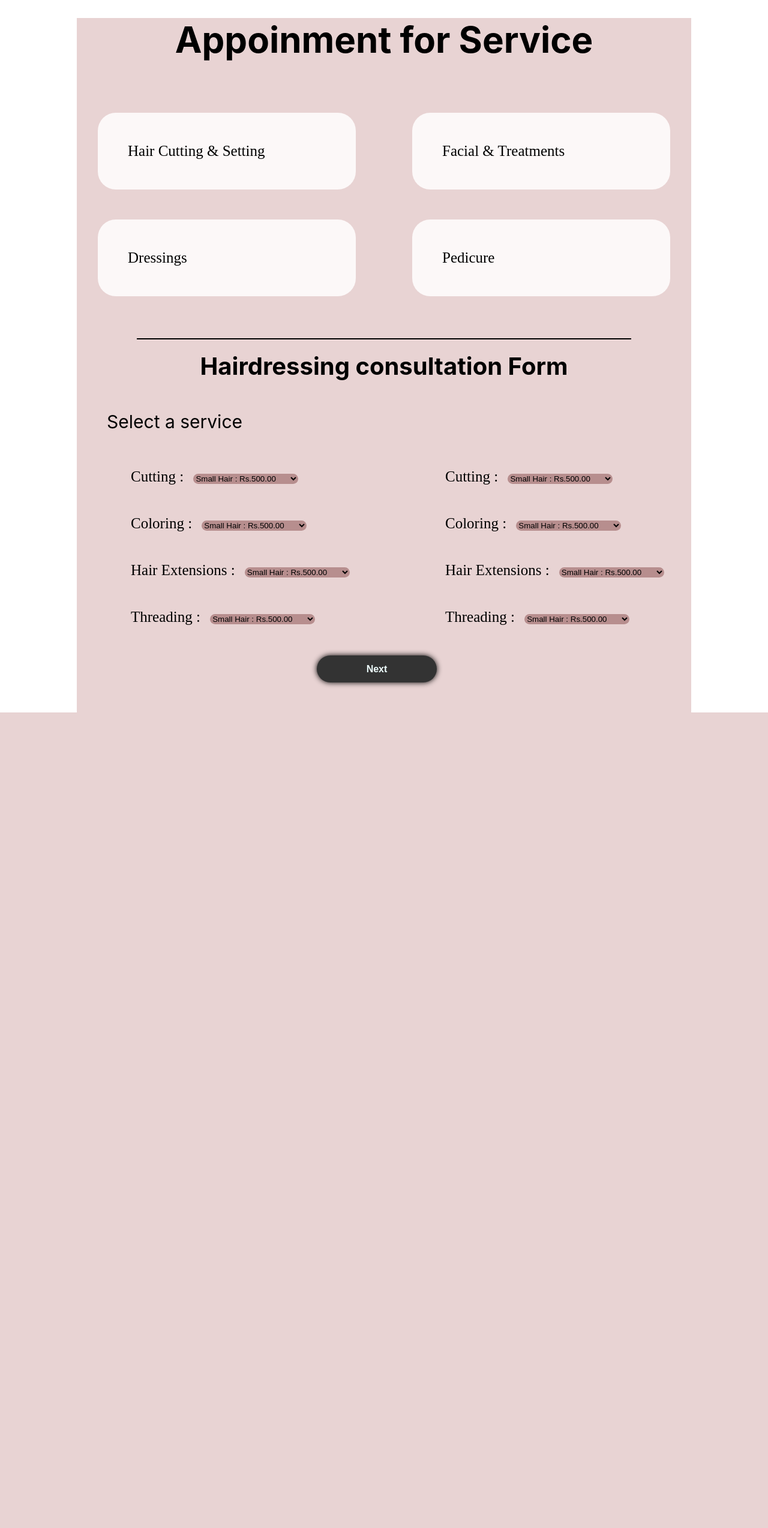
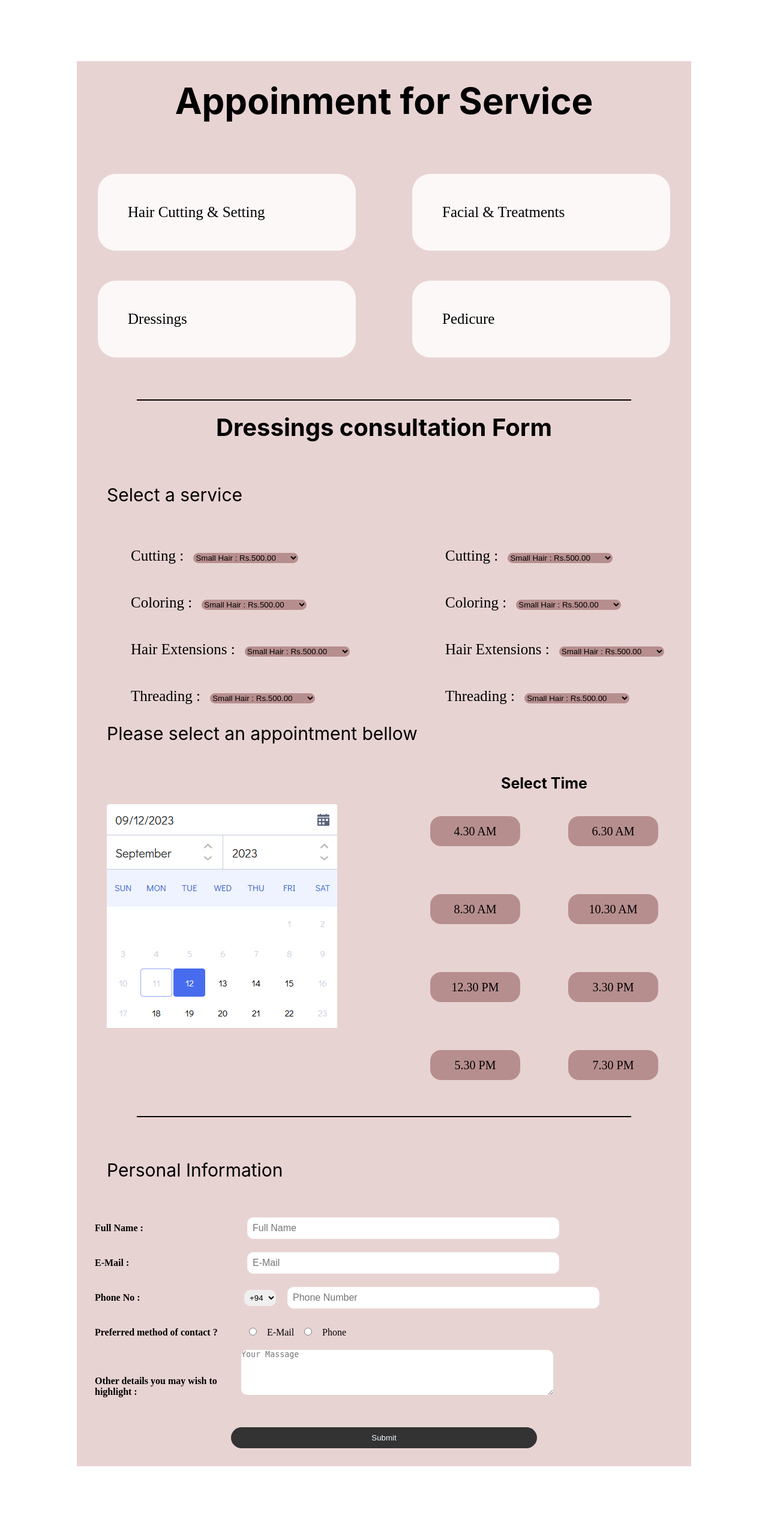
Before and after one commit to muthumalinp/Group-05-Final-Project, a Laravel app: page /Booking in a window 1280 px wide. Shown: the whole page at 60% size. Before the commit the page ends 1188 px from the top, so only its background shows below. Run offline with Laravel 10, Linux system fonts and the light colour scheme.

Commit message:
update booking form

```diff
--- a/public/css/Customer/Booking/caseCSS.css
+++ b/public/css/Customer/Booking/caseCSS.css
@@ -1,12 +1,15 @@
-* { margin: 0; padding: 0; }
+* { margin: 0; padding: 0; box-sizing: border-box;}
 
 .clearfix { overflow: auto }
- a{ text-decoration: none; color: black;}
+
+a{ text-decoration: none; color: black;}
 
 .mainFrame{
-    margin: 0 auto;
+    display: flex;
+    flex-wrap: wrap;
     width: 1024px;
-    background-color: #e8d3d3 ;
+    margin: 8% auto;
+    background: #e8d3d3 ;
 }
 
 .topMain{
@@ -89,7 +92,7 @@
     color: white;
 }
 
-.Horizontal_line{
+.Horizontal_line1{
     border:1px solid rgb(0, 0, 0);
     margin-top: 20px;
     margin-bottom: 20px;
@@ -97,7 +100,7 @@
     margin-right: 100px;
 }
 
-.topTail{
+.topTail2{
     width: 1024px;
 }
 
@@ -107,67 +110,205 @@
     font-size: 40px;
 }
 
-.topTail_Head p{
+topTail_Head p{
     margin: 50px 0 40px 50px;
     font-size: 30px;
     font-family: Inter;
 }
 
-.topTail_middle{
+topTail_middle{
     width: 1024px;
 }
 
-.middle_left{
+.select p{
+    margin: 70px 0 50px 50px;
+    font-size: 30px;
+    font-family: Inter;
+}
+
+.mainSevies{
+    width: 1024px;
+}
+
+.middle_left1{
     width: 500px;
     float: left;
 }
 
-.middle_left ul{
+.middle_left1 ul{
     list-style: none;
     margin-left: 30px;
 }
 
-.middle_left ul li{
+.middle_left1 ul li{
     padding: 20px 10px 30px 50px;
 }
 
-.middle_left ul li label{
+.middle_left1 ul li label{
     margin: 0 10px;
     font-size: 25px;
 }
 
-.middle_left ul li select{
+.middle_left1 ul li select{
     border: 0;
     background-color: #b78e8e;
     border-radius: 20px;
 }
 
-.middle_right{
+.middle_right1{
     width: 500px;
     float: right;
 }
 
-.middle_right ul{
+.middle_right1 ul{
     list-style: none;
     margin-left: 30px;
 }
 
-.middle_right ul li{
+.middle_right1 ul li{
     padding: 20px 10px 30px 50px;
 }
 
-.middle_right ul li label{
+.middle_right1 ul li label{
     margin: 0 10px;
     font-size: 25px;
 }
 
-.middle_right ul li select{
+.middle_right1 ul li select{
     border: 0;
     background-color: #b78e8e;
     border-radius: 20px;
 }
 
-.btn1{
+    /*Page 2*/
+
+.Horizontal_line2{
+    border:1px solid rgb(0, 0, 0);
+    margin-top: 20px;
+    margin-bottom: 20px;
+    margin-left: 100px;
+    margin-right: 100px;
+}
+
+.middelTail{
+    width: 1024px;
+}
+
+.middelLeft{
+    width: 490px;
+    float: left;
+    border: 0;
+}
+
+.middelLeft img{
+    margin-top: 50px;
+    margin-left: 50px;
+    margin-bottom: 30px;
+}
+
+.middelRight{
+    width: 490px;
+    float: right;
+}
+
+.middelRight h3{
+    font-family: Inter;
+    text-align: center;
+    font-size: 25px;
+}
+
+.Main-boxes{
+    width: 100%;
+    height: auto;
+    display: flex;
+    flex-direction: row;
+    flex-wrap: wrap;
+    justify-content: center;
+}
+
+.box{
+    width: 150px;
+    height: 50px;
+    background: #b78e8e;
+    font-size: 20px;
+    text-align: center;
+    line-height: 50px;
+    border-radius: 18px;
+    margin: 40px;
+}
+
+.box:hover{
+    background: rgb(253, 239, 239);
+}
+
+    /*Page 03*/
+
+.formContent{
+    width: 1024px;
+}
+
+.formContent label{
+    width: 240px;
+    display: inline-block;
+    margin: 20px 0 20px 30px;;
+    font-size: 16px;
+    font-weight: bold;
+}
+
+.formContent input{
+    padding: 8px;
+    margin: 10px;
+    font-size: 16px;
+    border-radius: 10px;
+    border: 1px solid #f9f9f9;
+    width: 520px; /* radio button width case and all input type with adjust*/
+}
+
+#mai, #pho{
+    width: 0.5cm;
+}
+
+.formContent select{
+    border: 0;
+    padding: 5px;
+    margin: 5px;
+    border-radius: 10px;
+
+}
+
+form textarea{
+    border: 0;
+    border-radius: 10px;
+    width: 520px;
+}
+
+    /* Button Style */
+
+.tailButn{
+    width: 1024px;
+    margin-top: 30px;
+    margin-bottom: 30px;
+    text-align: center;
+}
+
+form button{
+    width: 510px;
+    height: 35px;
+    margin: 0 10px;
+    background: #333333;
+    border-radius: 30px;
+    border: 0;
+    outline: none;
+    color: aliceblue;
+    cursor: pointer;
+}
+
+form button:hover{
+    background: #b78e8e;
+    color: #333333;
+}
+
+btn1{
     width: 200px;
     height: 45px;
     background: #333;
--- a/resources/views/project/public/booking.blade.php
+++ b/resources/views/project/public/booking.blade.php
@@ -15,30 +15,40 @@
             <div class="topMainTail clearfix">
                 <div class="HeadLink_Left">
                     <ul>
-                        <li><a href="#">Hair Cutting & Setting</a></li>
-                        <li><a href="#">Dressings</a></li>
+                        <li><a href="bookingHar.blade.php">Hair Cutting & Setting</a></li>
+                        <li><a href="bookingDres.blade.php">Dressings</a></li>
                     </ul>
                 </div>
                 <div class="HeadLink_Right">
                     <ul>
-                        <li><a href="#">Facial & Treatments</a></li>
-                        <li><a href="#">Pedicure</a></li>
+                        <li><a href="bookingFaci.blade.php">Facial & Treatments</a></li>
+                        <li><a href="bookingPedi.blade.php">Pedicure</a></li>
                     </ul>
                 </div>
             </div>
 
-            <div class="Horizontal_line"></div>
+            <div class="Horizontal_line1"></div>
+        </div><!--topMain-->
+
+        <!--div class="topTail"-->
+
+
+        <!--Step1-->
+
+        <div class="topTail2 clearfix">
+
+            <div class="topTail_Head">
+                <h1>Dressings consultation Form</h1>
             </div>
 
-        <div class="topTail">
-            <div class="topTail_Head">
-                <h1>Hairdressing consultation Form</h1>
+            <form>
+
+                <div class="select">
                     <p>Select a service</p>
                 </div>
 
-            <div class="topTail_middle clearfix">
-                <form action="action_page.php">
-                    <div class="middle_left">
+                <div class="mainSevies">
+                    <div class="middle_left1">
                         <ul>
                             <li>
                                 <label for="col">Cutting : </label>
@@ -77,9 +87,9 @@
                             </li>
 
                         </ul>
-                    </div>
+                    </div><!--muddle-left2-->
 
-                    <div class="middle_right">
+                    <div class="middle_right1">
                         <ul>
                             <li>
                                 <label for="col">Cutting : </label>
@@ -118,11 +128,105 @@
                             </li>
 
                         </ul>
+
+                    </div><!--middle_right1-->
                 </div>
 
+
+                <!--
+                    <div class="tailButn">
                     <button type="submit" class="btn1">Next</button>
+                </div>
+                -->
+
+
+
+            <!--second forms-->
+
+
+
+                    <!--<div class="Horizontal_line2"></div>-->
+
+
+                <div class="select">
+                    <p>Please select an appointment bellow</p>
+                </div>
+
+                <div class="middelTail clearfix">
+                    <span class="middelLeft">
+                        <img src="css\Customer\Booking\img\rectangle_12.png">
+                    </span>
+
+                    <span class="middelRight">
+                        <h3>Select Time</h3>
+
+                        <div class="Main-boxes">
+                            <div class="box"><a href="#">4.30 AM</a></div>
+                            <div class="box"><a href="#">6.30 AM</a></div>
+                            <div class="box"><a href="#">8.30 AM</a></div>
+                            <div class="box"><a href="#">10.30 AM</a></div>
+                            <div class="box"><a href="#">12.30 PM</a></div>
+                            <div class="box"><a href="#">3.30 PM</a></div>
+                            <div class="box"><a href="#">5.30 PM</a></div>
+                            <div class="box"><a href="#">7.30 PM</a></div>
+                        </div>
+                    </span>
+                </div>
+
+                <!--
+                    <div class="tailButn">
+                    <button type="button">Back</button>
+                    <button type="button">Next</button>
+                    </div>
+                -->
+
+
+
+            <!--thred form-->
+
+
+                <div class="Horizontal_line1"></div>
+
+                <div class="select">
+                    <p>Personal Information</p>
+                </div>
+
+                <div class="formContent">
+                    <label>Full Name :</label>
+                    <input type="text" placeholder="Full Name" id="fuName" name="fuName"><br>
+
+                    <label>E-Mail :</label>
+                    <input type="email" placeholder="E-Mail" id="eMail" name="eMail"><br>
+
+                    <label>Phone No :</label>
+                    <select name="nbrCode" id="nbrCode">
+                        <option>+94</option>
+                        <option>+91</option>
+                        <option>+34</option>
+                        <option>+45</option>
+                        <option>+65</option>
+                        <option>+93</option>
+                        <option>+91</option>
+                        <option>+92</option>
+                    </select>
+                    <input type="phone" placeholder="Phone Number" id="phone" name="phone"><br>
+
+                    <label>Preferred method of contact ?</label>
+                    <input type="radio" name="contact" value="mail" id="mai"> E-Mail
+                    <input type="radio" name="contact" value="phone" id="pho"> Phone
+                    <br>
+
+                    <label>Other details you may wish to highlight :</label>
+                    <textarea id="massage" name="massage" placeholder="Your Massage" rows="5" cols="60" ></textarea><br>
+                </div>
+
+                <div class="tailButn">
+                    <button type="submit">Submit</button>
+                </div>
+
+
             </form>
-            </div>
+
         </div>
     </div>
 </body>
```
Also changed, not shown: public/css/Customer/Booking/img/rectangle_12.png (added). Lines whose indentation alone changed are shown as unchanged.
